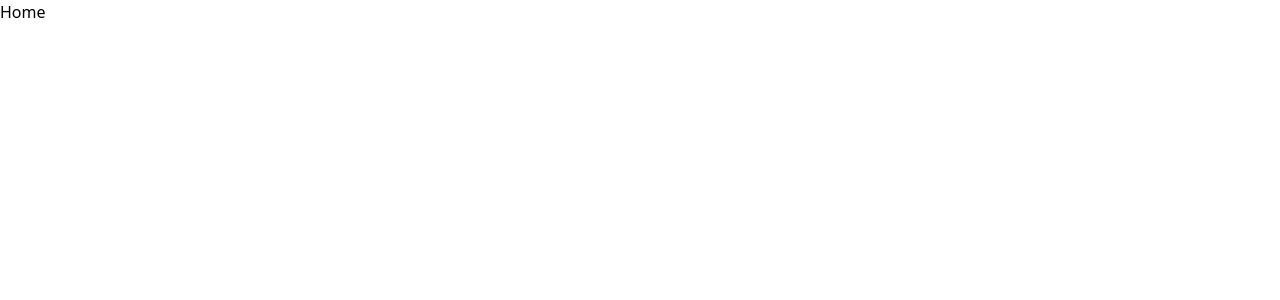
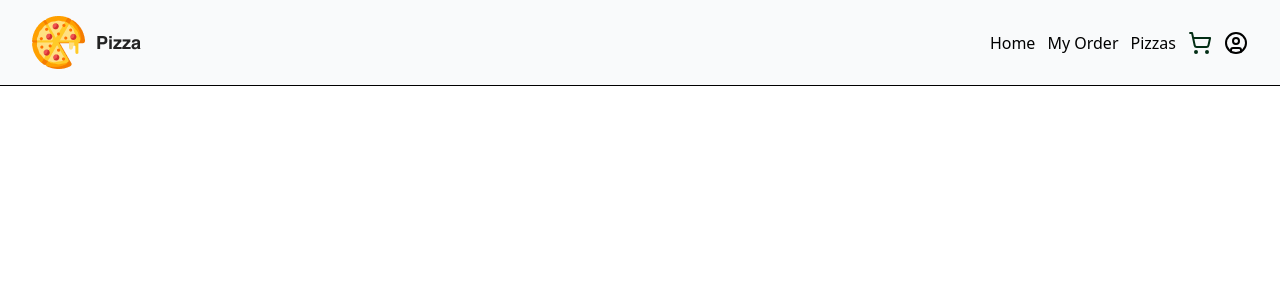
Before and after one commit to IncridableAcuman/pizza-order-system, a React (Vite) app in the folder frontend/: page / in a window 1280 px wide. Shown: the top 300 px of the page. Built offline with nearby package versions, Linux system fonts and the light colour scheme.

Commit message:
pizza order system

```diff
--- a/frontend/src/App.jsx
+++ b/frontend/src/App.jsx
@@ -3,6 +3,8 @@ import Home from './pages/Home'
 import Auth from './pages/Auth'
 import Login from './pages/Login'
 import Register from './pages/Register'
+import ForgotPassword from './pages/ForgotPassword'
+import ResetPassword from './pages/ResetPassword'
 const App = () => {
   return (
     <>
@@ -11,6 +13,8 @@ const App = () => {
       <Route path='/auth' element={<Auth/>} />
       <Route path='/login' element={<Login/>} />
       <Route path='/register' element={<Register/>} />
+      <Route path='/forgot-password' element={<ForgotPassword/>} />
+      <Route path='/reset-password' element={<ResetPassword/>} />
     </Routes>
     </>
   )
--- /dev/null
+++ b/frontend/src/components/MainNavbar.jsx
@@ -0,0 +1,28 @@
+import { ShoppingCart, UserCircle } from 'lucide-react'
+const MainNavbar = () => {
+    const data=[
+        {name:"Home",path:"#"},
+        {name:"My Order",path:"#"},
+        {name:"Pizzas",path:"#"},
+    ]
+  return (
+    <div className='fixed top-0 left-0 w-full flex items-center justify-between py-4 px-8 bg-gray-50 border-b'>
+        <img src="./logo.png" alt="logo" />
+
+        <div className="flex items-center gap-3">
+            {
+                data.map((item,index)=>(
+                    <a href={item.path} key={index}
+                     className='hover:text-green-800 transition duration-300'>{item.name}</a>
+                ))
+            }
+            <div className="flex items-center gap-3">
+                <ShoppingCart className='text-green-950 cursor-pointer relative'/>
+                <UserCircle/>
+            </div>
+        </div>
+    </div>
+  )
+}
+
+export default MainNavbar
--- /dev/null
+++ b/frontend/src/pages/ForgotPassword.jsx
@@ -0,0 +1,9 @@
+import React from 'react'
+
+const ForgotPassword = () => {
+  return (
+    <div>ForgotPassword</div>
+  )
+}
+
+export default ForgotPassword
--- a/frontend/src/pages/Home.jsx
+++ b/frontend/src/pages/Home.jsx
@@ -1,8 +1,11 @@
 import React from 'react'
+import MainNavbar from '../components/MainNavbar'
 
 const Home = () => {
   return (
-    <div>Home</div>
+    <>
+    <MainNavbar/>
+    </>
   )
 }
 
--- a/frontend/src/pages/Login.jsx
+++ b/frontend/src/pages/Login.jsx
@@ -27,7 +27,8 @@ const Login = () => {
             </div>
               ))
             }
-            <p className='cursor-pointer text-sm hover:text-green-900'>Forgot Password</p>
+            <p className='cursor-pointer text-sm hover:text-green-900'
+             onClick={()=>navigate("/forgot-password")}>Forgot Password</p>
             <button className='bg-green-600 text-white w-full mx-auto p-2.5
              rounded shadow cursor-pointer  hover:bg-green-800 transition duration-300'>Sign In</button>
           </form>
--- a/frontend/src/pages/Register.jsx
+++ b/frontend/src/pages/Register.jsx
@@ -27,7 +27,8 @@ const Register = () => {
             </div>
               ))
             }
-            <p className='cursor-pointer text-sm hover:text-green-900'>Forgot Password</p>
+            <p className='cursor-pointer text-sm hover:text-green-900'
+             onClick={()=>navigate("/forgot-password")}>Forgot Password</p>
             <button className='bg-green-600 text-white w-full mx-auto p-2.5
              rounded shadow cursor-pointer  hover:bg-green-800 transition duration-300'>Sign Up Now</button>
           </form>
--- /dev/null
+++ b/frontend/src/pages/ResetPassword.jsx
@@ -0,0 +1,9 @@
+import React from 'react'
+
+const ResetPassword = () => {
+  return (
+    <div>ResetPassword</div>
+  )
+}
+
+export default ResetPassword
```
